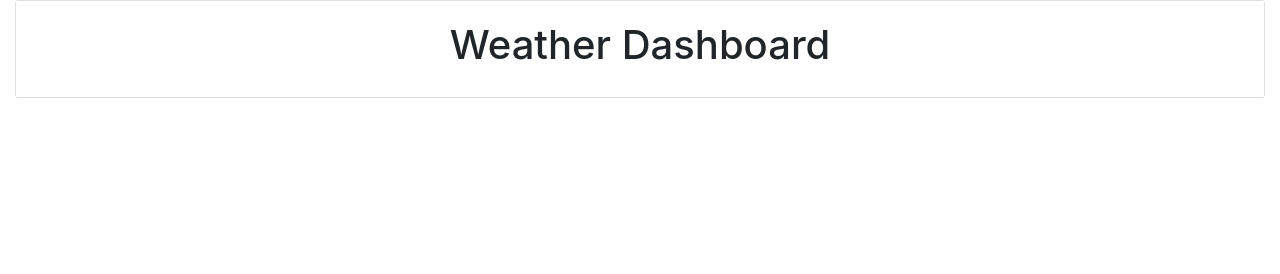
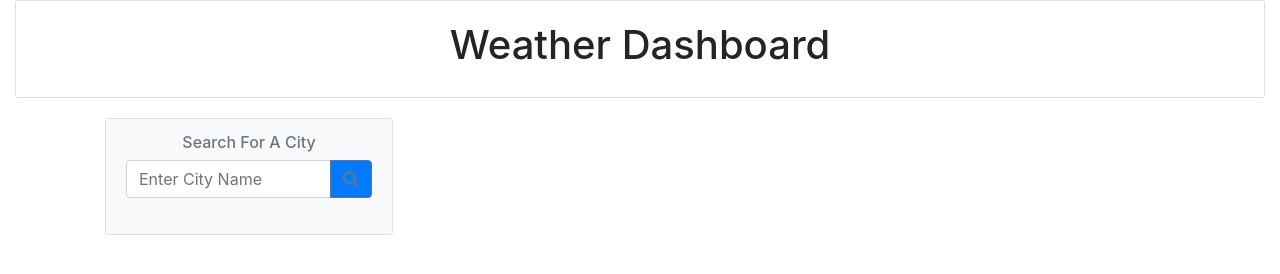
Before and after one commit to anniec9205/Weather-Dashboard, a plain HTML site: page index.html in a window 1280 px wide. Drawn offline with nearby package versions, Linux system fonts and the light colour scheme.

Commit message:
added search function

```diff
--- a/index.html
+++ b/index.html
@@ -23,15 +23,34 @@
         crossorigin="anonymous"></script>
     <script src="https://kit.fontawesome.com/d3bce829f3.js" crossorigin="anonymous"></script>
 
-    <!--html Body-->
+    <!--html body-->
     <div class="container-fluid">
         <div class="card">
             <div class="card-body text-center bg-white text-black">
                  <h1>Weather Dashboard</h1>
             </div>
         </div>
-        <!--This is a container-->
+        <!--this is a container-->
          <div class="container">
                 <div class="row">
                     <div class="col">
                         <div class="card-body text-center">
+
+                            <!--search function-->
+                            <div class="card" style="width: 18rem;">
+                                <div class="card-body bg-light">
+                                    <h6 class="card-subtitle mb-2 text-muted">Search For A City</h6>
+                                    <div class="input-group mb-3">
+                                        <input type="text" class="form-control searchInput" placeholder="Enter City Name"
+                                        aria-label="Recipient's username" aria-describedby="button-addon2">
+                                        <div class="input-group-append">
+                                            <button class="btn btn-outline-secondary bg-primary searchButton" type="button"
+                                            id="button-addon2"><i class="fas fa-search"></i></button>
+                                        </div>
+                                    </div>
+                                    <ul class="list-group">
+                                    </ul>
+                                </div>
+                            </div>
+                        </div>
+                    </div>
```
